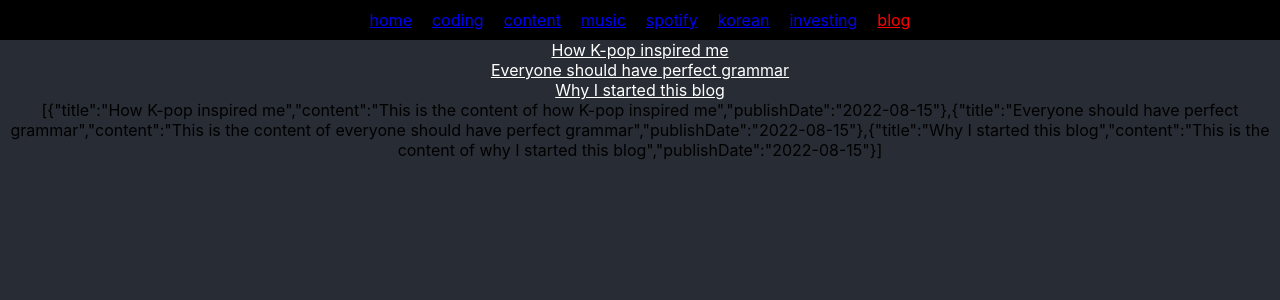
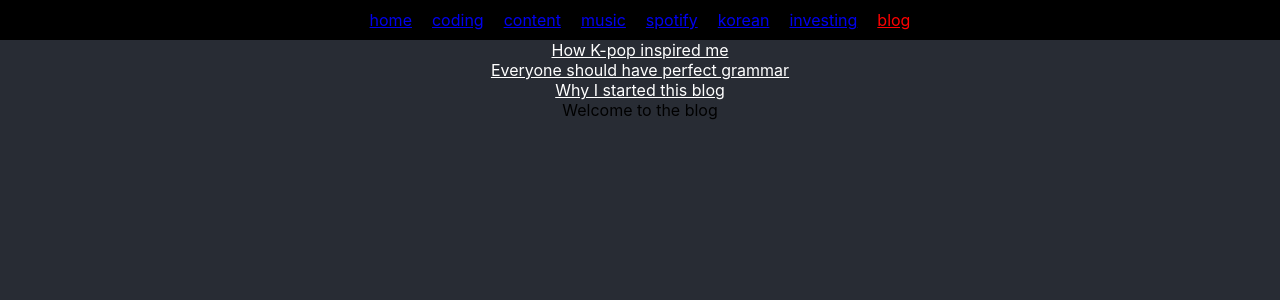
Before and after one commit to jpabadir/jpabadir.github.io, a React (Create React App) app: page /blog in a window 1280 px wide. Shown: the top 300 px of the page. Built offline with nearby package versions, Linux system fonts and the light colour scheme.

Commit message:
Enable html content in articles

```diff
--- a/src/Article.js
+++ b/src/Article.js
@@ -1,3 +1,8 @@
 export default function Article(props) {
-  return <div>{props.content}</div>;
+  const style = {
+    padding: '50px 30px',
+    color: 'white',
+    textAlign: 'start',
+  };
+  return <div style={style} dangerouslySetInnerHTML={{ __html: props.content }} />;
 }
--- a/src/blogs.json
+++ b/src/blogs.json
@@ -1,7 +1,7 @@
 [
   {
     "title": "How K-pop inspired me",
-    "content": "This is the content of how K-pop inspired me",
+    "content": "<p>This is the content of how K-pop inspired me This is the content of how K-pop inspired me This is the content of how K-pop inspired me This is the content of how K-pop inspired me</p> <p>This is the content of how K-pop inspired me This is the content of how K-pop inspired me</p>",
     "publishDate": "2022-08-15"
   },
   {
--- a/src/index.js
+++ b/src/index.js
@@ -16,7 +16,7 @@ ReactDOM.render(
         <Route index element={<div>welcome young friend</div>} />
         <Route path="coding" element={<div>hey</div>} />
         <Route path="blog" element={<Blog />}>
-          <Route index element={<div>{JSON.stringify(blogsData)}</div>} />
+          <Route index element={<div>Welcome to the blog</div>} />
           {blogsData.map((blog) => (
             <Route key={blog.title} path={blog.title.replace(/\s+/g, '-').toLowerCase()} element={<Article content={blog.content} />} />
           ))}
```
